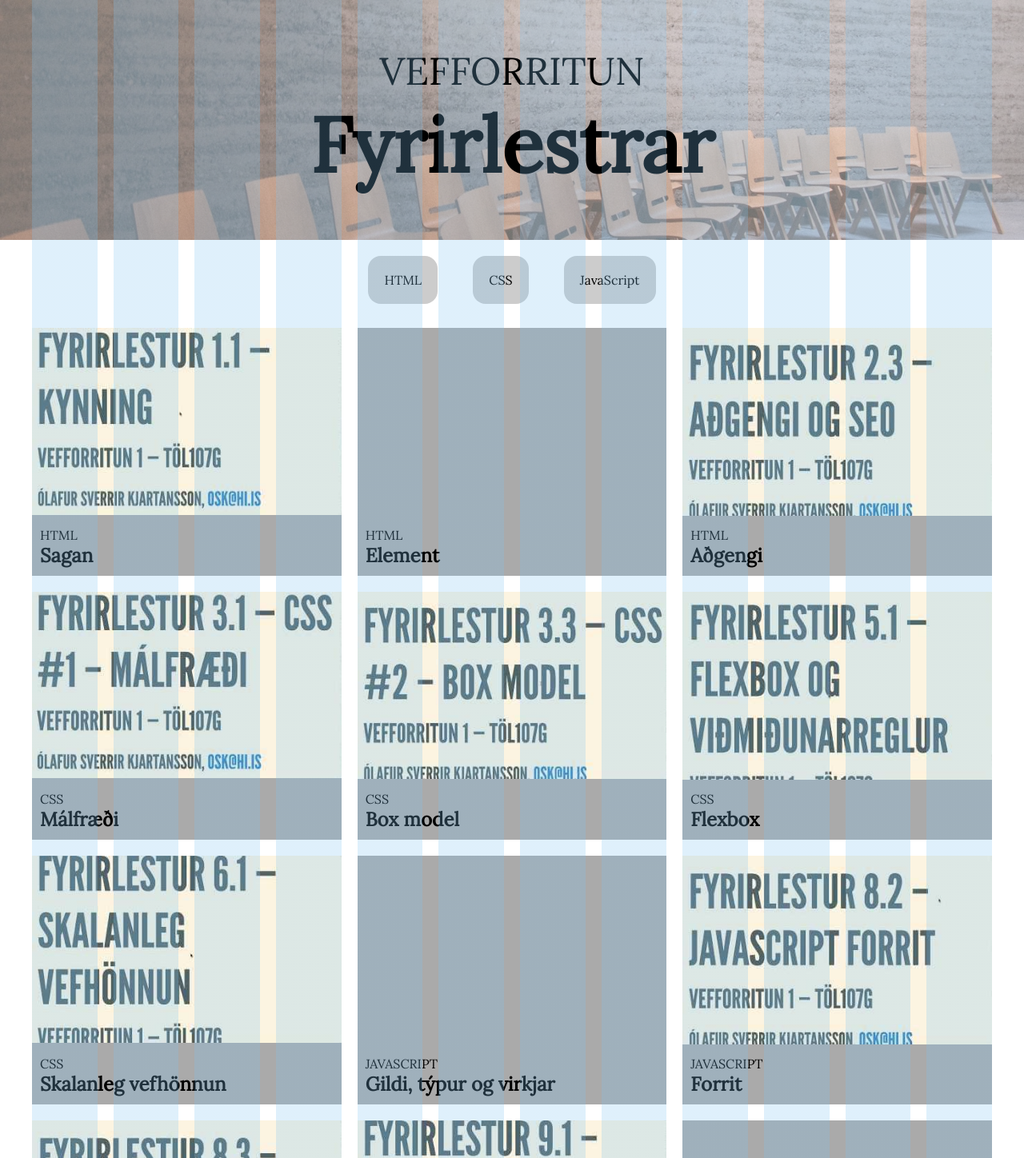
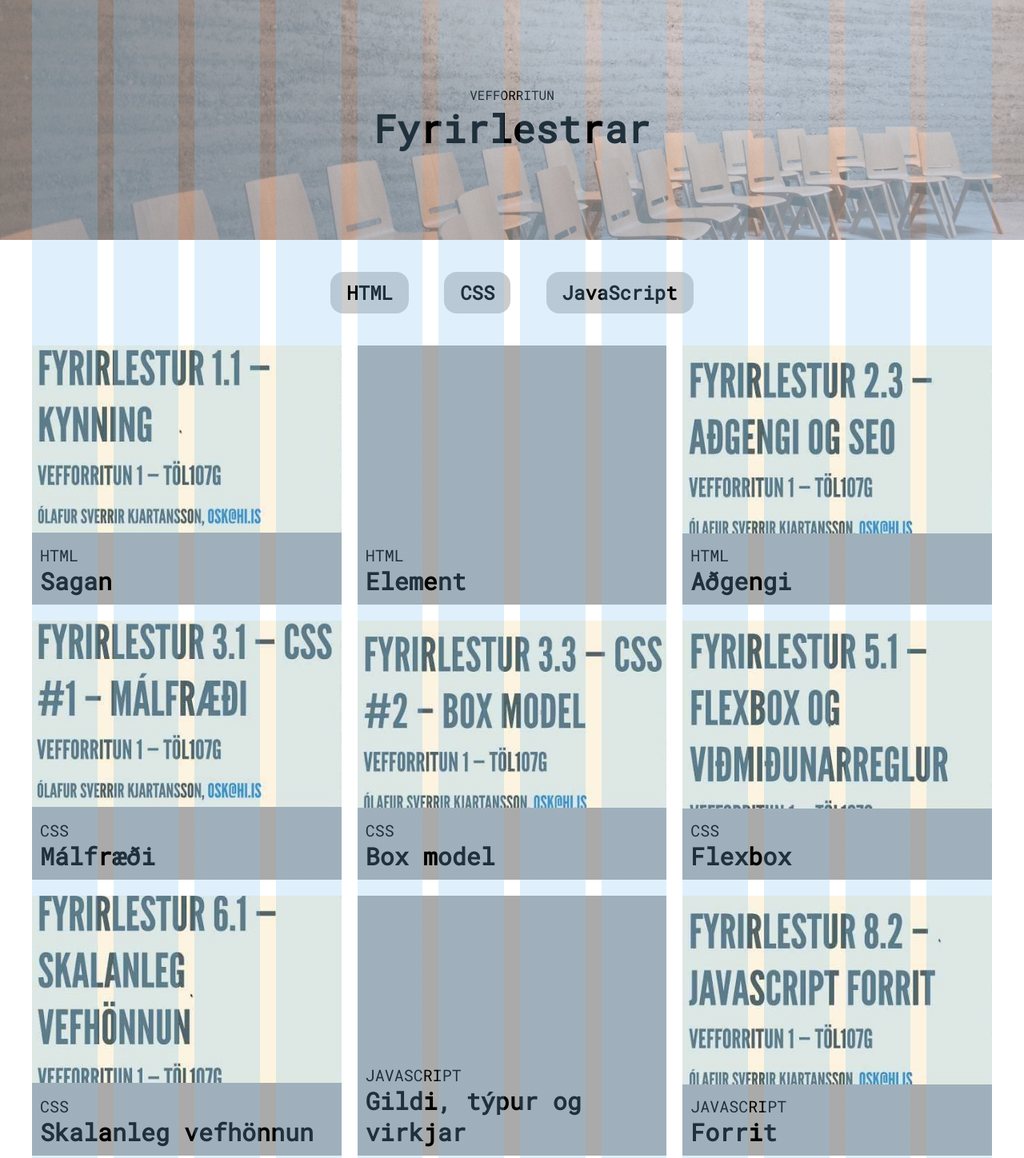
Before and after one commit to thth168/vef-hopverkefni-2, a website with bundled scripts: page index.html in a window 1280 px wide. Shown: the top 1448 px of the page at 80% size. Built offline with nearby package versions, Linux system fonts and the light colour scheme.

Commit message:
yeet
asdasd

```diff
--- a/src/styles/buttons.scss
+++ b/src/styles/buttons.scss
@@ -4,14 +4,15 @@
   text-align: center;
 
   .Button {
-    padding: $gutter;
-    margin: $gutter $gutter;
-    font-family: $font-main;
-    font-size: $font-size-main;
+    padding: $gutter/2 $gutter;
+    margin: 2*$gutter $gutter;
+    font-family: $font-title;
+    font-size: $font-size-medium;
+    font-weight: bold;
     cursor: pointer;
     background-color: $color-gray-light;
     border: 0;
-    border-radius: 1em;
+    border-radius: 1rem;
     transition: background-color $AnimationSpeed $AnimationStyle;
 
     &:hover {
--- a/src/styles/header.scss
+++ b/src/styles/header.scss
@@ -1,12 +1,16 @@
 @import 'config';
 
 .header {
-    font-family: $font-main;
-    font-size: $font-size-title;
+    font-family: $font-title;
+    font-size: $font-size-main;
     position: relative;
     text-align: center;
     max-height: 300px;
     overflow: hidden;
+
+    &__title {
+        font-size: $font-size-title;
+    }
 
     &__image {
         overflow: hidden;
--- a/src/styles/list.scss
+++ b/src/styles/list.scss
@@ -4,7 +4,7 @@
     display: flex;
     flex-wrap: wrap;
     max-width: $max-width + 2 * $gutter;
-    padding: $gutter / 2;
+    padding: 0 $gutter/2;
     margin: 0 auto;
 
     &__card {
@@ -15,21 +15,12 @@
         padding: 0 $gutter/2;
         margin-bottom: $gutter;
 
-    }
+        &:hover > * {
+            transition: background-color $AnimationSpeed $AnimationStyle;
+            background-color: $color-gray-dark;
+            cursor: pointer;
+        }
 
-    .image__img {
-        height: auto;
-    }
-
-    .card__image {
-        margin: 0 auto;
-        flex-grow: 1;
-        width: 100%;
-        background-color: $color-gray;
-    }
-
-    .--hidden {
-        display: none;
     }
 
     .card {
@@ -39,13 +30,27 @@
             height: auto;
             background-color: $color-gray;
             padding: $gutter / 2;
-            font-family: $font-main;
-
+            font-family: $font-title;
+            font-size: 1.25rem;
         }
 
+        &__image {
+            margin: 0 auto;
+            flex-grow: 1;
+            width: 100%;
+            background-color: $color-gray;
+        }
+
+        &image__img {
+            height: auto;
+        }
     }
 
     .text {
+        &__category {
+            text-transform: uppercase;
+        }
+
         &__container {
             display: flex;
             flex-direction: column;
@@ -63,17 +68,9 @@
         &__title {
             font-weight: bold;
         }
-
-        &__category {
-            text-transform: uppercase;
-        }
     }
 
-    .list__card:hover > * {
-        transition: background-color $AnimationSpeed $AnimationStyle;
-        background-color: $color-gray-dark;
-
-        cursor: pointer;
+    .--hidden {
+        display: none;
     }
-
 }
```
